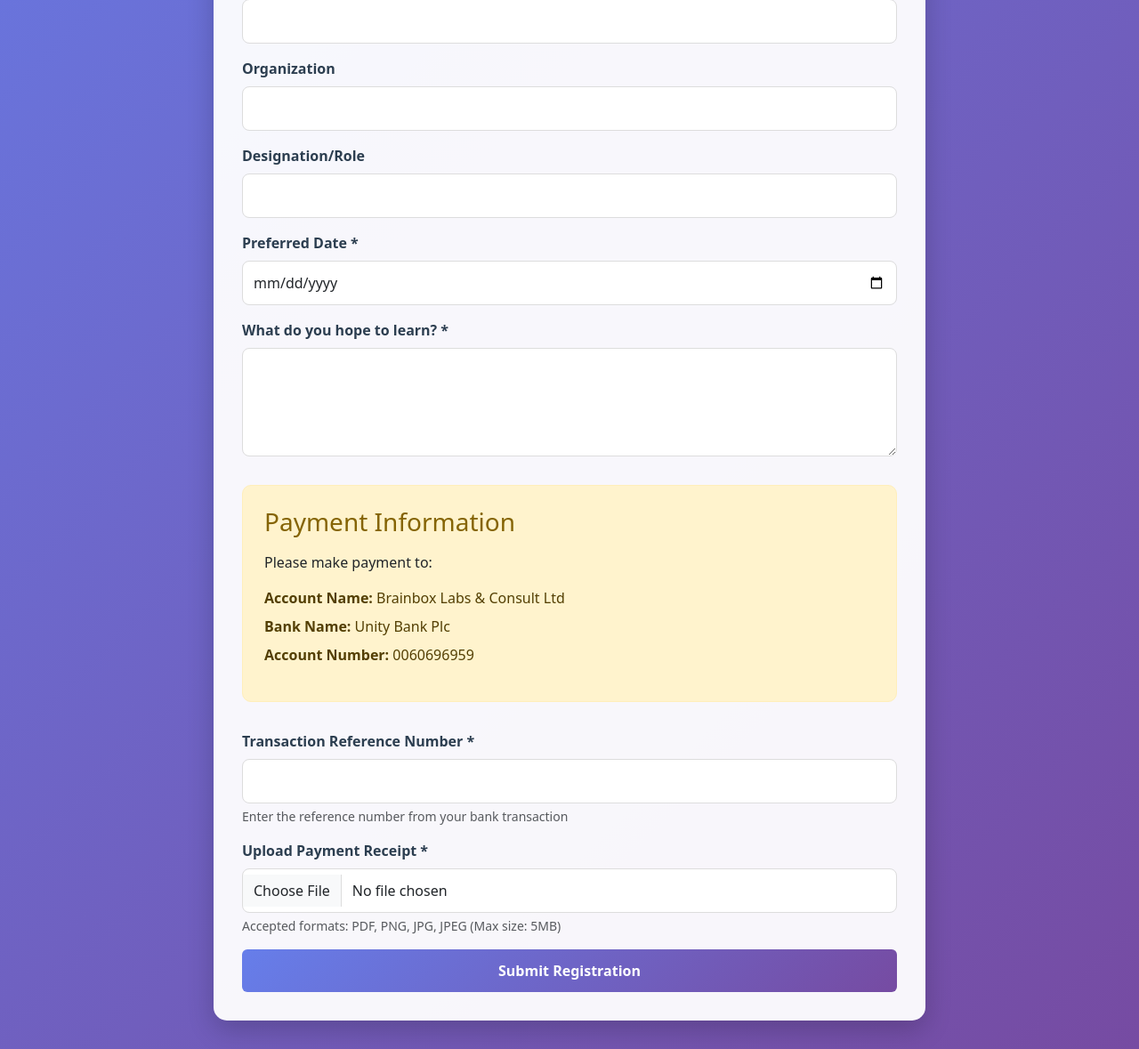
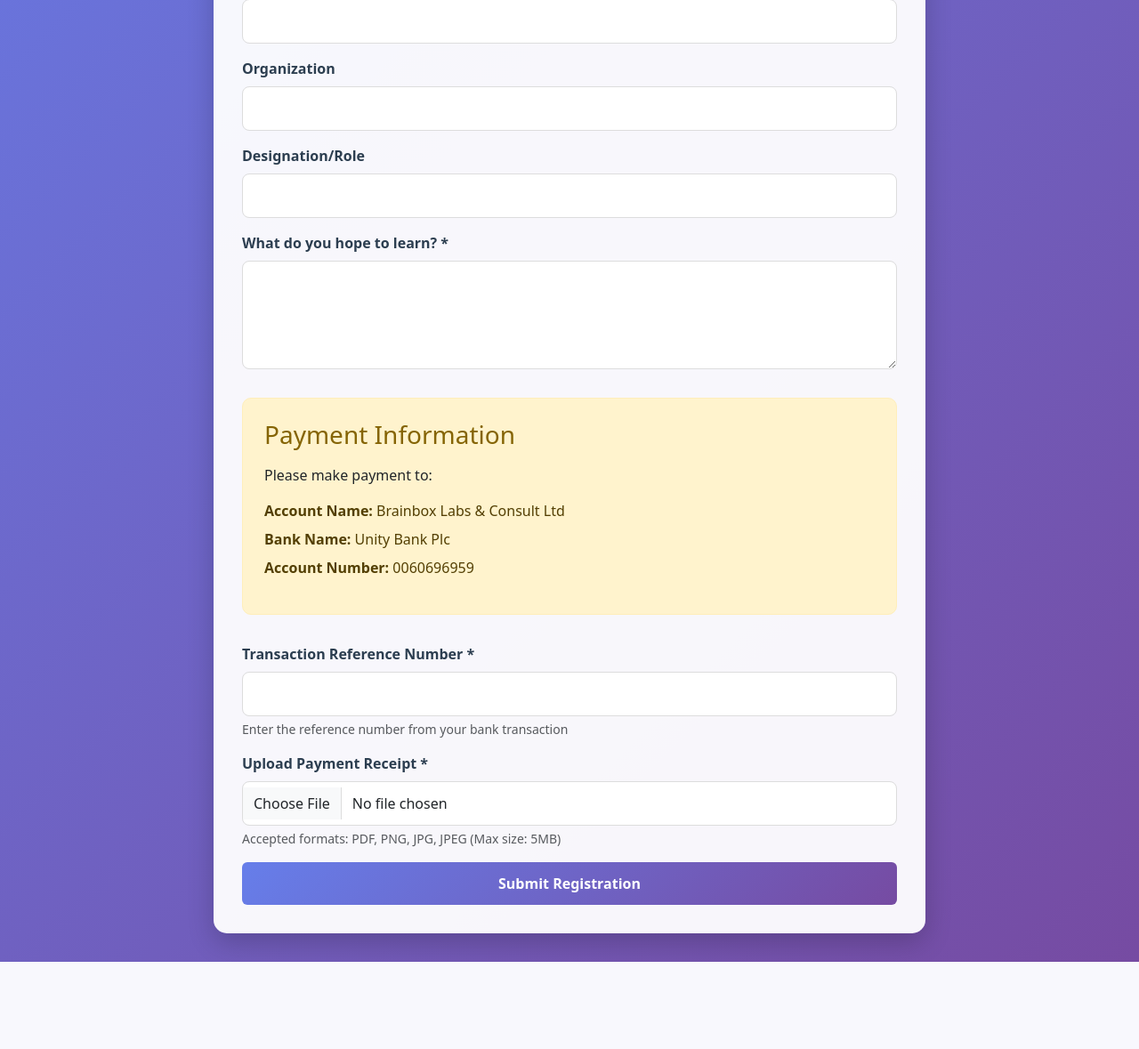
Before and after one commit to kincaidson1/training-registration-app, a Flask app: page /register/1 in a window 1280 px wide. Shown: the part 623-1802 px from the top of the page at 89% size. After the commit the page ends 1704 px from the top, so only its background shows below. Run offline with Flask 3, Linux system fonts and the light colour scheme; some libraries are stand-ins or nearby versions.

Commit message:
Removed preferred date field from registration form and database

```diff
--- a/app.py
+++ b/app.py
@@ -79,7 +79,6 @@ class Registration(db.Model):
     organization = db.Column(db.String(200))
     designation = db.Column(db.String(100))
     expectations = db.Column(db.Text)
-    event_date = db.Column(db.DateTime, nullable=False)
     created_at = db.Column(db.DateTime, default=datetime.utcnow)
     status = db.Column(db.String(20), default='pending')
     payment_reference = db.Column(db.String(100))
@@ -187,7 +186,6 @@ def program_registration(program_id):
                 organization=request.form['organization'],
                 designation=request.form['designation'],
                 expectations=request.form['expectations'],
-                event_date=datetime.strptime(request.form['event_date'], '%Y-%m-%d'),
                 payment_reference=request.form['payment_reference'],
                 payment_receipt=filename
             )
@@ -228,7 +226,6 @@ def submit_registration():
         organization = request.form.get('organization')
         designation = request.form.get('designation')
         expectations = request.form.get('expectations')
-        event_date = datetime.strptime(request.form.get('event_date'), '%Y-%m-%d')
         payment_reference = request.form.get('payment_reference')
 
         # Handle file upload
@@ -248,7 +245,6 @@ def submit_registration():
             organization=organization,
             designation=designation,
             expectations=expectations,
-            event_date=event_date,
             payment_reference=payment_reference,
             payment_receipt=payment_receipt
         )
@@ -275,8 +271,7 @@ def submit_registration():
         msg.html = render_template(
             'ticket_email.html',
             name=name,
-            registration_id=registration.id,
-            event_date=event_date
+            registration_id=registration.id
         )
         msg.attach(
             'registration_qr.png',
@@ -346,7 +341,6 @@ def get_registration(id):
             'organization': registration.organization,
             'designation': registration.designation,
             'expectations': registration.expectations,
-            'event_date': registration.event_date.strftime('%Y-%m-%d'),
             'created_at': registration.created_at.strftime('%Y-%m-%d %H:%M:%S'),
             'status': registration.status,
             'payment_reference': registration.payment_reference,
@@ -375,8 +369,6 @@ def update_registration(id):
             registration.designation = data['designation']
         if 'expectations' in data:
             registration.expectations = data['expectations']
-        if 'event_date' in data:
-            registration.event_date = datetime.strptime(data['event_date'], '%Y-%m-%d')
         if 'status' in data:
             registration.status = data['status']
         if 'payment_reference' in data:
@@ -411,7 +403,7 @@ def export_csv():
 
         # Write headers
         cw.writerow(['ID', 'Program', 'Name', 'Email', 'Phone', 'Organization', 'Designation',
-                    'Expectations', 'Event Date', 'Registration Date', 'Status',
+                    'Expectations', 'Registration Date', 'Status',
                     'Payment Reference', 'Payment Receipt', 'Notes'])
 
         # Write data
@@ -425,7 +417,6 @@ def export_csv():
                 r.organization,
                 r.designation,
                 r.expectations,
-                r.event_date.strftime('%Y-%m-%d'),
                 r.created_at.strftime('%Y-%m-%d %H:%M:%S'),
                 r.status,
                 r.payment_reference,
--- a/templates/registration_form.html
+++ b/templates/registration_form.html
@@ -121,11 +121,6 @@
             </div>
 
             <div class="mb-3">
-                <label for="event_date" class="form-label">Preferred Date *</label>
-                <input type="date" class="form-control" id="event_date" name="event_date" required>
-            </div>
-
-            <div class="mb-3">
                 <label for="expectations" class="form-label">What do you hope to learn? *</label>
                 <textarea class="form-control" id="expectations" name="expectations" rows="4" required></textarea>
             </div>
```
